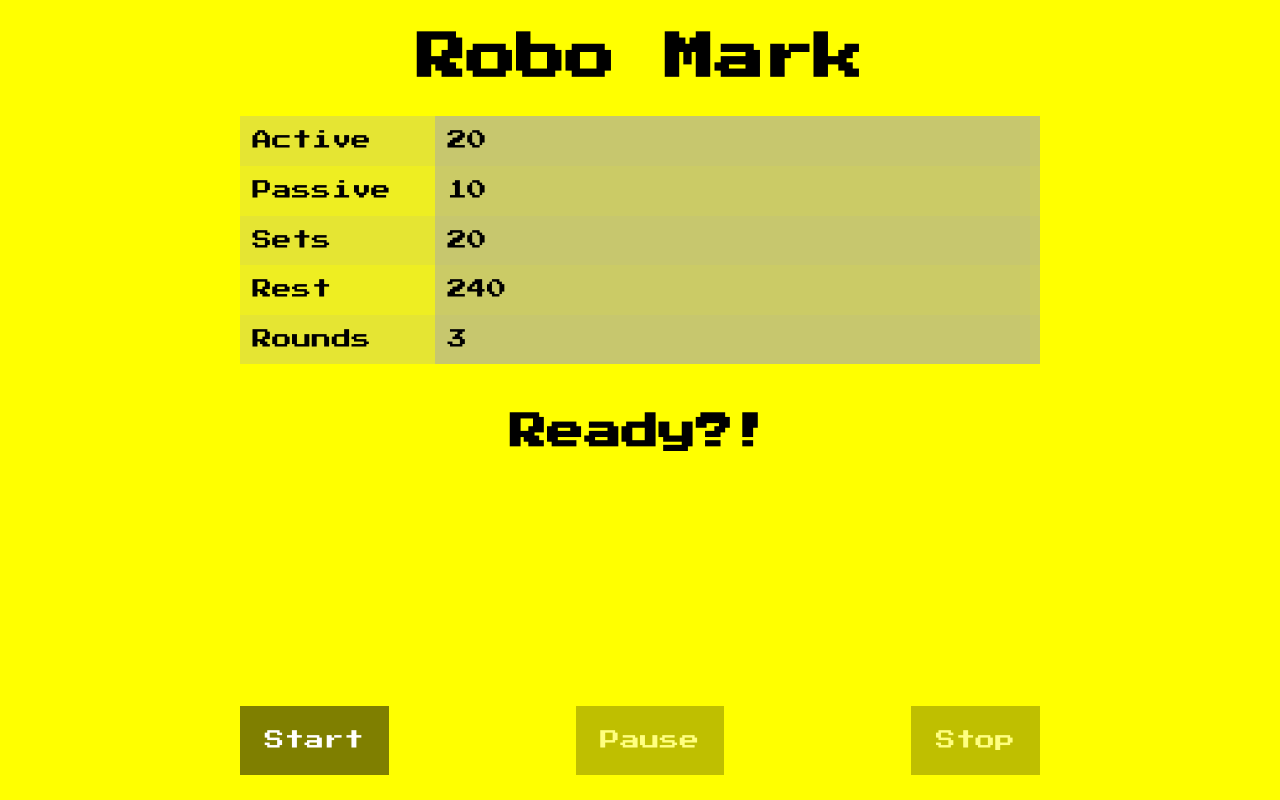
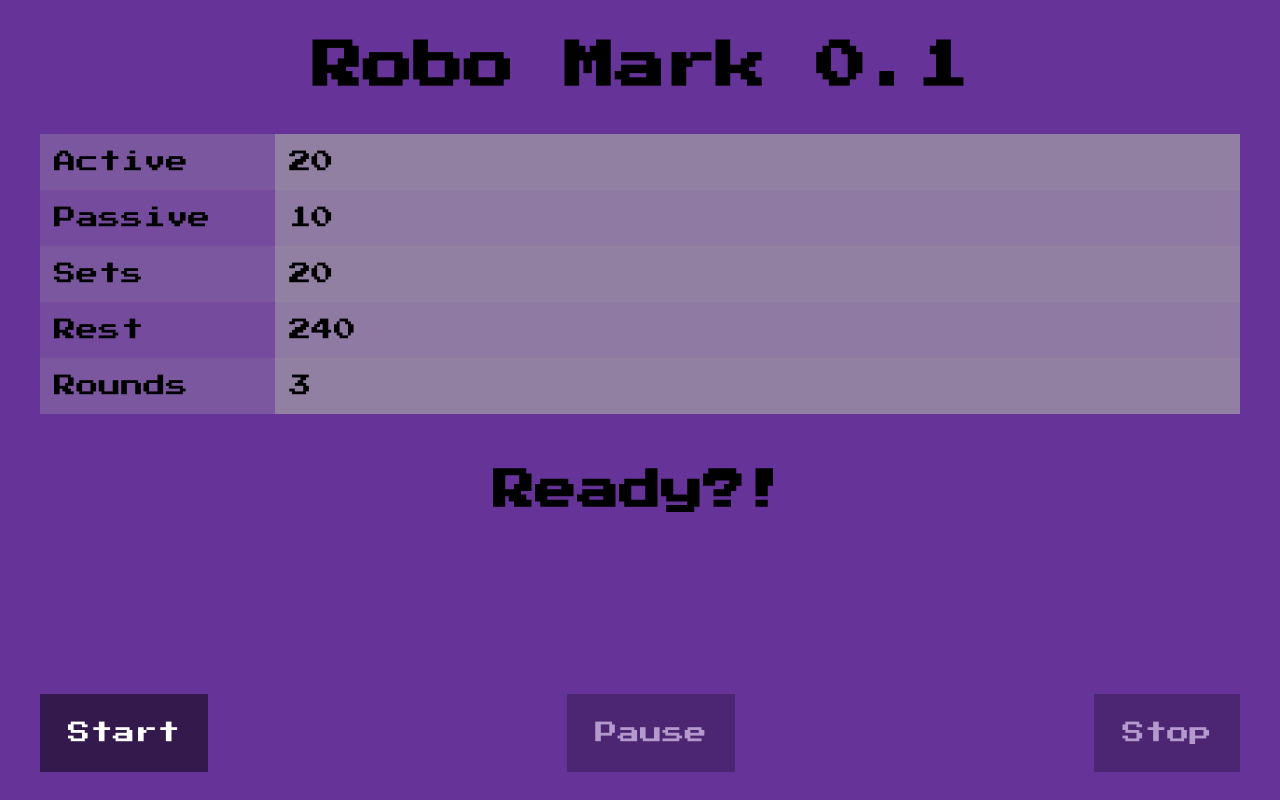
Before and after one commit to marlonbaeten/marlonbaeten.github.io, a React (Vite) app: page / in a window 1280 px wide. Built offline with nearby package versions, Linux system fonts and the light colour scheme.

Commit message:
Added Readme

```diff
--- a/components/App.tsx
+++ b/components/App.tsx
@@ -1,5 +1,5 @@
 import ReactDOM from 'react-dom';
-import React from 'react';
+import React, { useEffect, useState } from 'react';
 import '../style.scss';
 import useTimer, { Mode } from './useTimer';
 import Config from './Config';
@@ -10,9 +10,23 @@ const App = () => {
   const { state, dispatch } = useTimer();
   const action = state.actions[state.actionCounter];
 
+  const [style, setStyle] = useState<object>({});
+
+  useEffect(() => {
+    if (state.running && !state.done && state.actions[state.actionCounter].mode === Mode.ACTIVE) {
+      setStyle({
+        animation: 'colorchange',
+        animationDuration: `${state.actions[state.actionCounter].duration}s`,
+      });
+    } else {
+      setStyle({});
+    }
+  }, [state.actionCounter]);
+
   return (
+    <div className="page" style={style}>
       <div className="container">
-      <h1>Robo Mark</h1>
+        <h1>Robo Mark 0.1</h1>
         {(state.running || !state.done) ? (
           <div className={`timer ${action.mode === Mode.ACTIVE && 'active'} ${action.mode === Mode.REST && 'rest'} ${action.mode === Mode.PASSIVE && 'passive'}`}>
             <div className="action">
@@ -44,6 +58,7 @@ const App = () => {
         )}
         <Actions state={state} dispatch={dispatch} />
       </div>
+    </div>
   );
 };
 
--- a/style.scss
+++ b/style.scss
@@ -1,44 +1,48 @@
 $shade: #aaa;
 
 html {
-  font-size: calc(12px + 1vw);
+  font-size: calc(12px + 1.25vw);
 }
 
 @keyframes colorchange {
   0% {
-    background: red;
-  }
-  25% {
-    background: yellow;
-  }
-  50% {
-    background: blue;
-  }
-  75% {
-    background: green;
+    background: #FE5F75;
   }
   100% {
-    background: red;
+    background: #95DCB4;
   }
 }
 
-body {
-  animation: colorchange 20s;
-  animation-iteration-count: infinite;
+html, body, #root {
   min-width: 400px;
+  width: 100%;
+  height: 100%;
+  margin: 0;
+  padding: 0;
 }
 
 body, button, input {
   font-family: 'Press Start 2P', cursive;
 }
 
-#root {
-  max-width: 800px;
+.page {
+  width: 100%;
+  height: 100%;
+  background-color: rebeccapurple;
+  animation-iteration-count: infinite;
+}
+
+.container {
+  max-width: 1200px;
+  padding: 1rem;
   margin: 0 auto;
 }
 
 h1 {
+  font-size: 1.8rem;
   text-align: center;
+  margin: 0;
+  padding: 0.5rem 0;
 }
 
 h2 {
@@ -88,11 +92,12 @@ h2 {
 
 .actions {
   position: fixed;
-  width: 100%;
-  max-width: 800px;
+  width: calc(100% - 2rem);
+  max-width: 1200px;
   bottom: 1rem;
   display: flex;
   justify-content: space-between;
+  box-sizing: border-box;
 
   button {
     border: none;
```
Also changed, not shown: 1 other file (tests, documents, lock files or other folders). Lines whose indentation alone changed are shown as unchanged.
